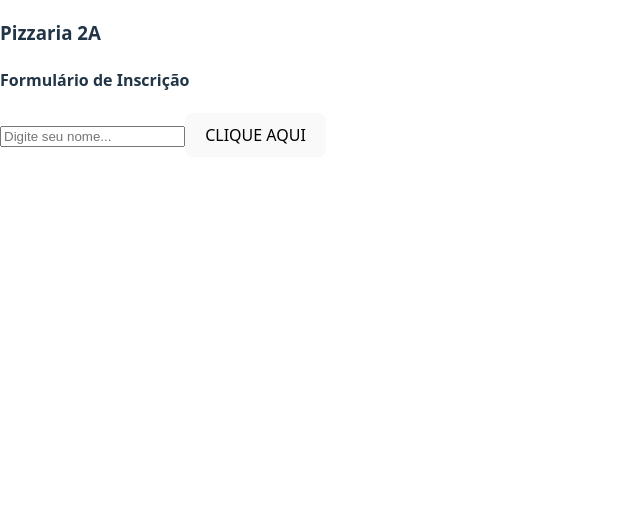
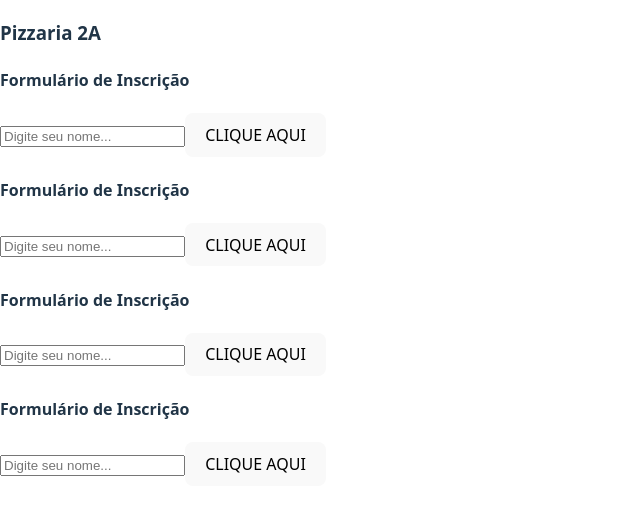
Before and after one commit to nanandafe/pizzaria2a2025, a React (Vite) app: page / in a window 1280 px wide. Shown: the top 514 px of the page, without its empty margins (0-640 px from the left). Built offline with nearby package versions, Linux system fonts and the light colour scheme.

Commit message:
passagem de props

```diff
--- a/src/App.jsx
+++ b/src/App.jsx
@@ -2,18 +2,20 @@ import {useState} from 'react'
 
 function App(){
 
-  const [nome, setNome] = useState('Fernanda');
+  const [nome, setNome] = useState('Ronaldo');
 
-  const Formulario = () => {
+  const Formulario = (props) => {
     return (
       <>
         <h4>Formulário de Inscrição</h4>
         <input className="Nome"
-      name="Nome"
+            name = "nome"
             placeholder="Digite seu nome..."
-      onChange={(e)=>setNome(e.target.value)}
+            onChange={(e)=>props.nome = e.target.value}
             type="text" />
-      <button onClick={()=>{alert(nome)}}>
+        <button onClick={()=>{
+          (props.texto !=null) ? alert(props.texto) : alert(nome)
+          }}>
           CLIQUE AQUI
         </button>
       </>
@@ -23,8 +25,10 @@ function App(){
   return (
     <div>
       <h3>Pizzaria 2A</h3>
-      <Formulario />
-
+      <Formulario texto="texto enviado pelo app" />
+      <Formulario texto="Sei lá" />
+      <Formulario texto="Socorro" />
+      <Formulario nome={nome} />
     </div>
   )
 }
```
Lines whose indentation alone changed are shown as unchanged.
